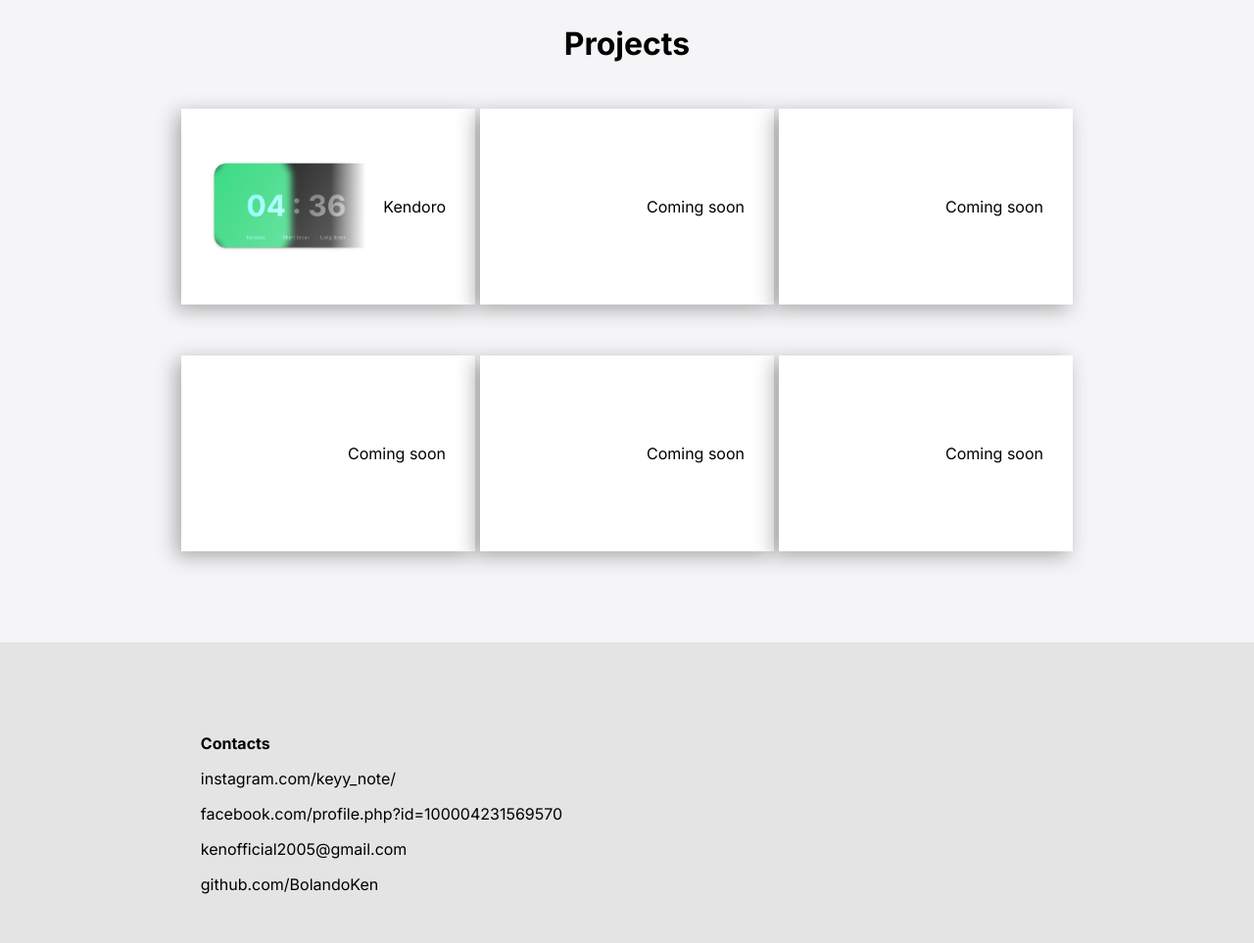
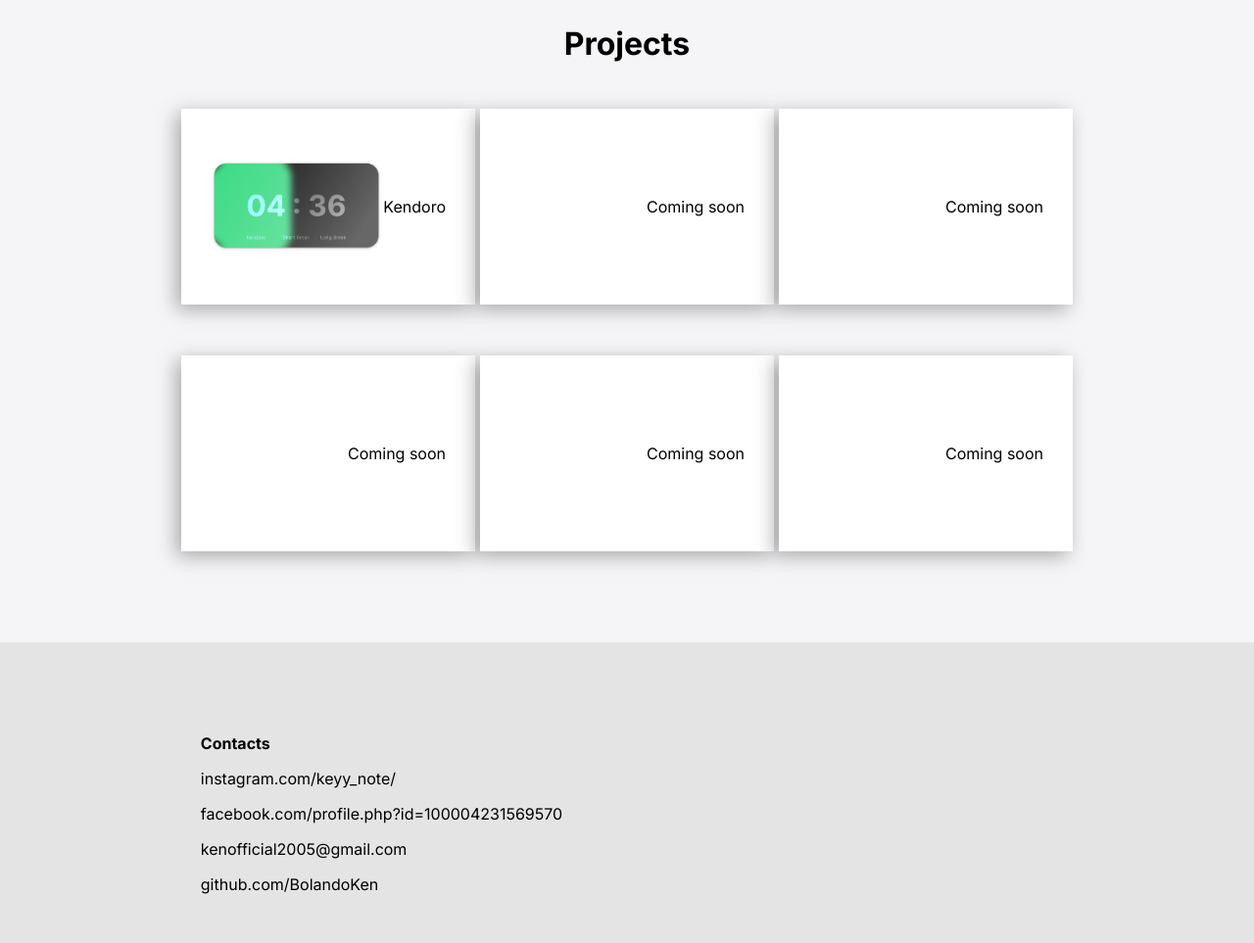
Before and after one commit to BolandoKen/Portfolio, a plain HTML site: page index.html in a window 1280 px wide. Shown: the part 2224-3187 px from the top of the page at 98% size. Drawn offline with Linux system fonts and the light colour scheme.

Commit message:
style changes

```diff
--- a/style.css
+++ b/style.css
@@ -203,7 +203,7 @@ padding-right: 30px;
 }
 #kendoroImg{
     height: 95px;
-    mask-image: linear-gradient(90deg,black 70%,transparent 90%);
+
 }
 .contacts{
     width: 100%;
```
